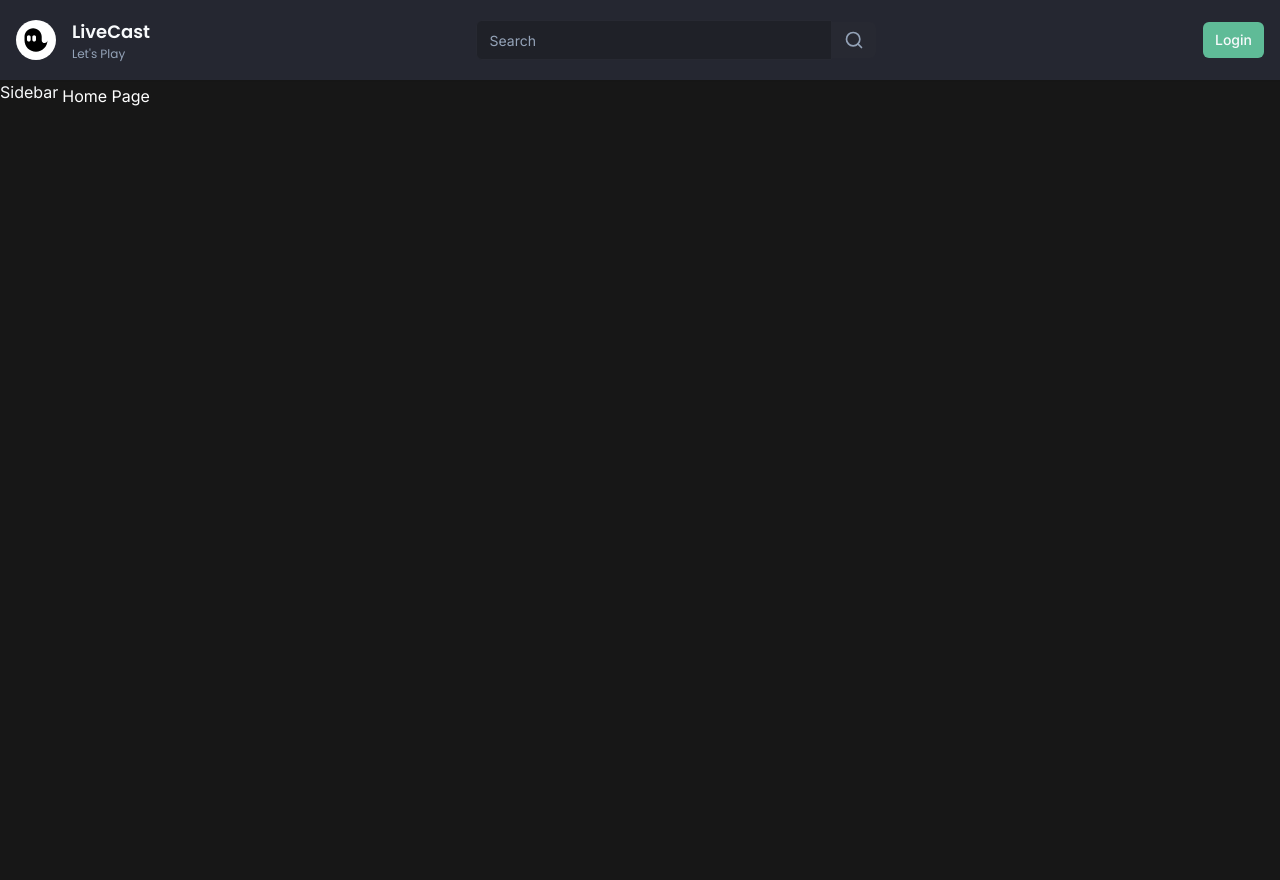
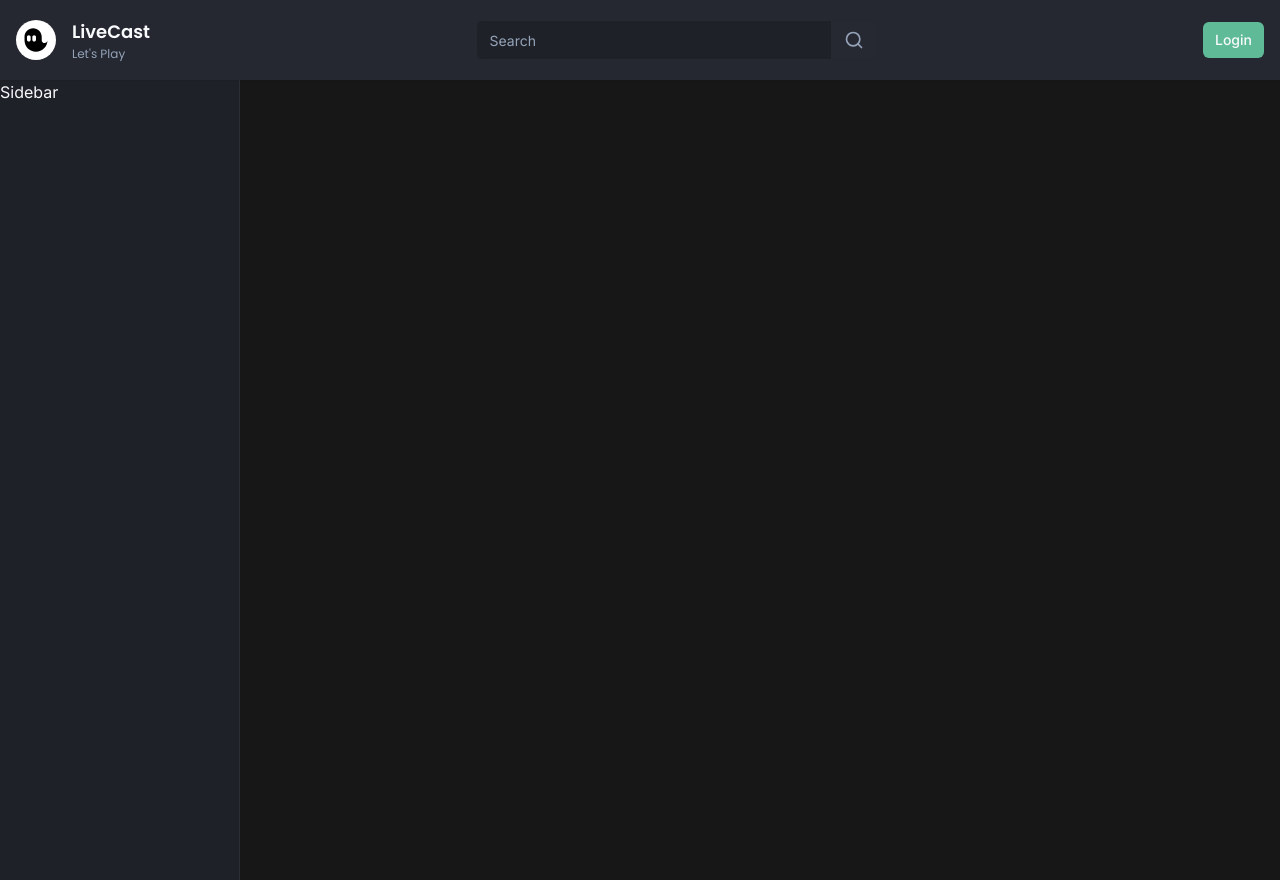
Before and after one commit to vcristian1/LiveCast, a Next.js app: page / in a window 1280 px wide. Built offline with nearby package versions, Linux system fonts and the light colour scheme; no server answers.

Commit message:
added styling to aside element within wrapper.tsx so the bg color is different, and the width is appropriate

```diff
--- a/app/(browse)/_components/sidebar/wrapper.tsx
+++ b/app/(browse)/_components/sidebar/wrapper.tsx
@@ -6,7 +6,7 @@ export const Wrapper = ({
     children,
 }: WrapperProps) => {
     return (
-        <aside>
+        <aside className="fixed left-0 flex flex-col w-[80px] lg:w-60 h-full bg-background border-r border-[#2D2E35] Z-50">
             {children}
         </aside>
     )
--- a/package.json
+++ b/package.json
@@ -23,7 +23,8 @@
     "react-dom": "^18",
     "svix": "^1.16.0",
     "tailwind-merge": "^2.2.1",
-    "tailwindcss-animate": "^1.0.7"
+    "tailwindcss-animate": "^1.0.7",
+    "zustand": "^4.5.0"
   },
   "devDependencies": {
     "@types/node": "^20",
```
Also changed, not shown: 1 other file (tests, documents, lock files or other folders).
